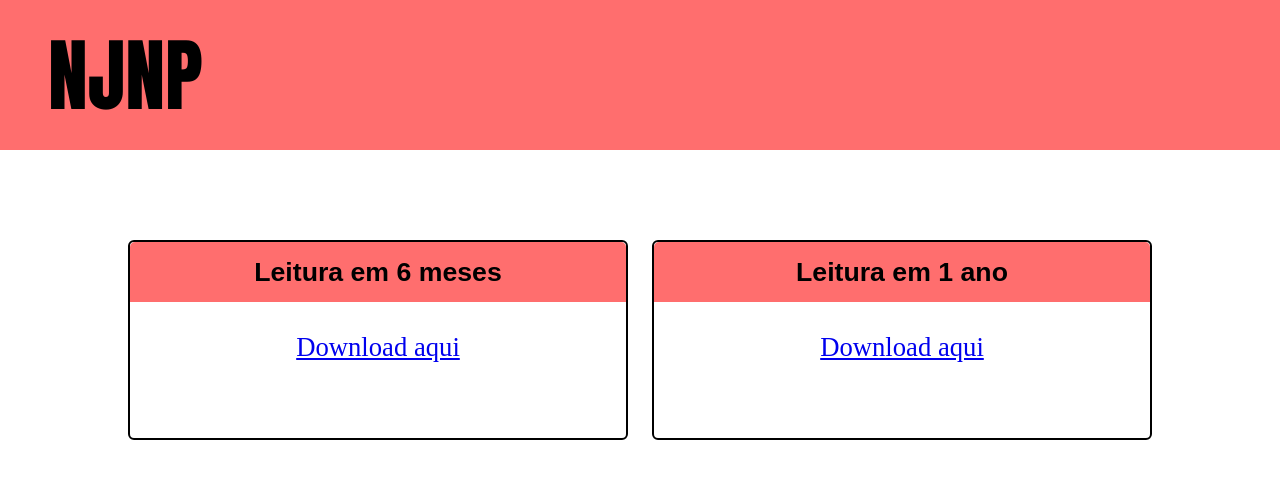
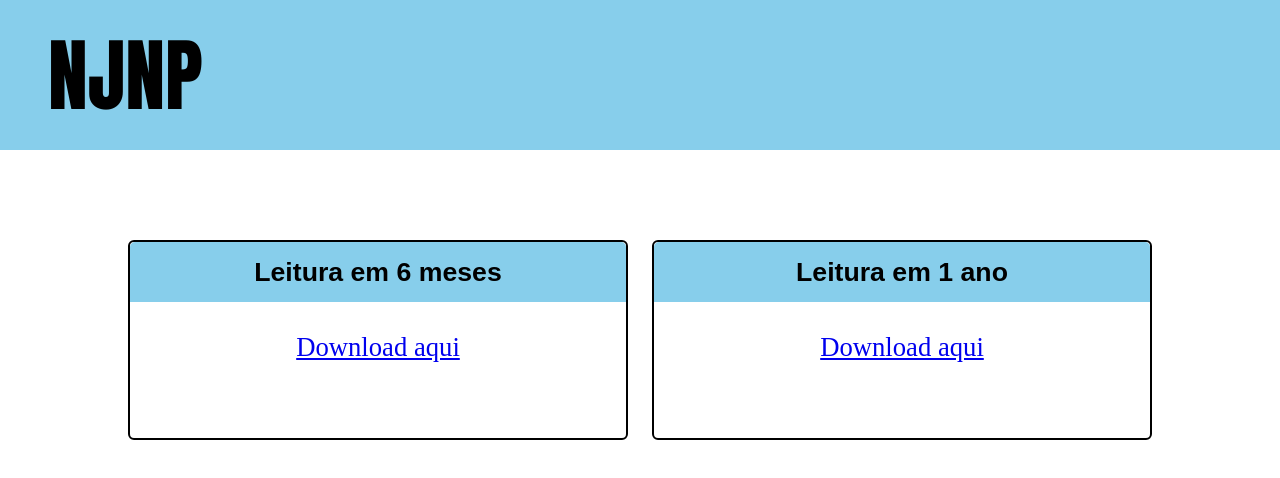
Before and after one commit to devVHarthmann/NJNP, a plain HTML site: page index.html in a window 1280 px wide. Drawn offline with Linux system fonts and the light colour scheme.

Commit message:
Change background color from #ff6e6e to #87ceeb

```diff
--- a/style.css
+++ b/style.css
@@ -7,7 +7,7 @@
 #cab{
     width: 100%;
     height: 150px;
-    background-color: #ff6e6e;
+    background-color: #87ceeb;
     display: flex;
     flex-direction: row;
     align-items: center;
@@ -44,7 +44,7 @@ main{
     align-items: center;
 }
 .mCab{
-    background-color: #ff6e6e;
+    background-color: #87ceeb;
     width: 100%;
     height: 60px;
     display: flex;
```
